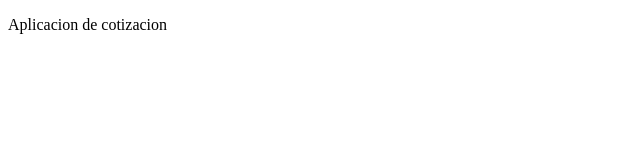
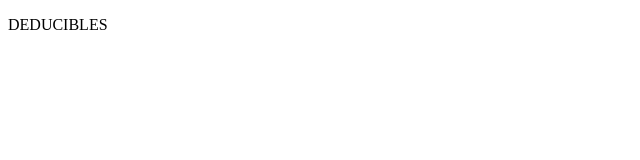
Before and after one commit to saantt/front-cotizacion, an Angular app: page / in a window 1280 px wide. Shown: the top 160 px of the page, without its empty margins (0-640 px from the left). Built offline with nearby package versions, Linux system fonts and the light colour scheme.

Commit message:
feat: se creo la rama para los deducibles

```diff
--- a/src/app/app.component.html
+++ b/src/app/app.component.html
@@ -1,2 +1,2 @@
-<p>Aplicacion de cotizacion</p>
+<p>DEDUCIBLES</p>
 <router-outlet></router-outlet>
```
